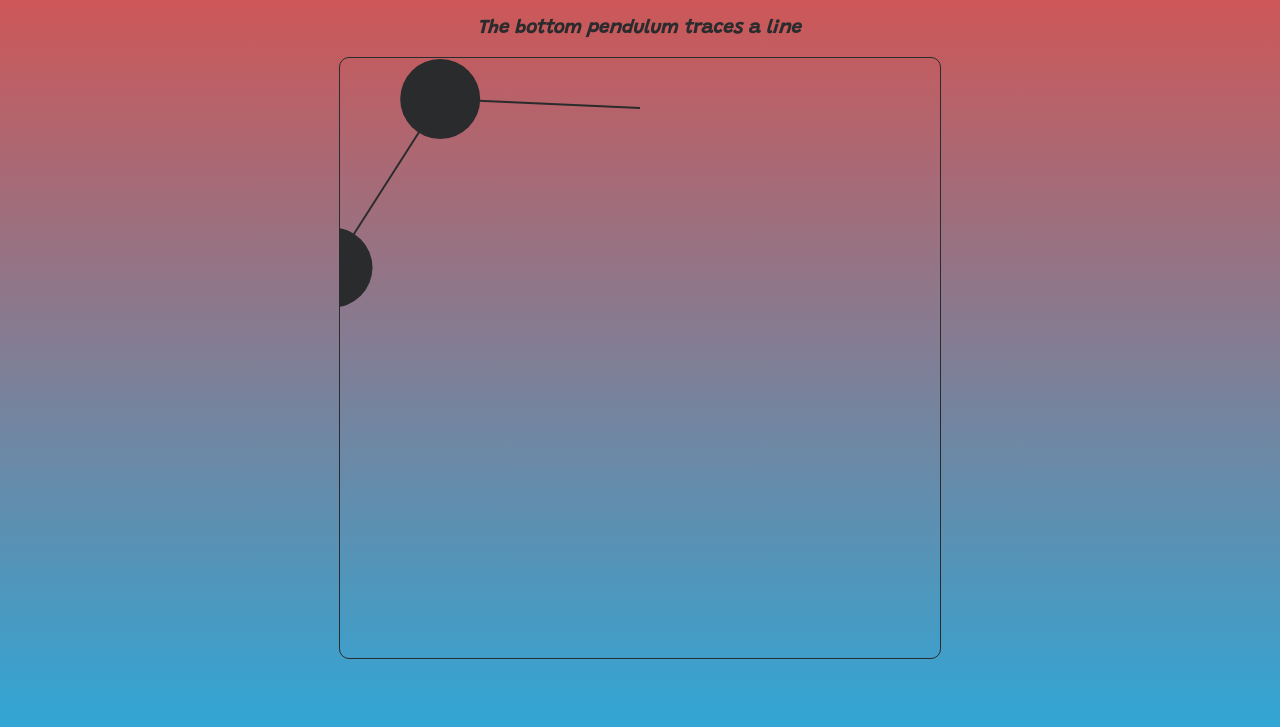
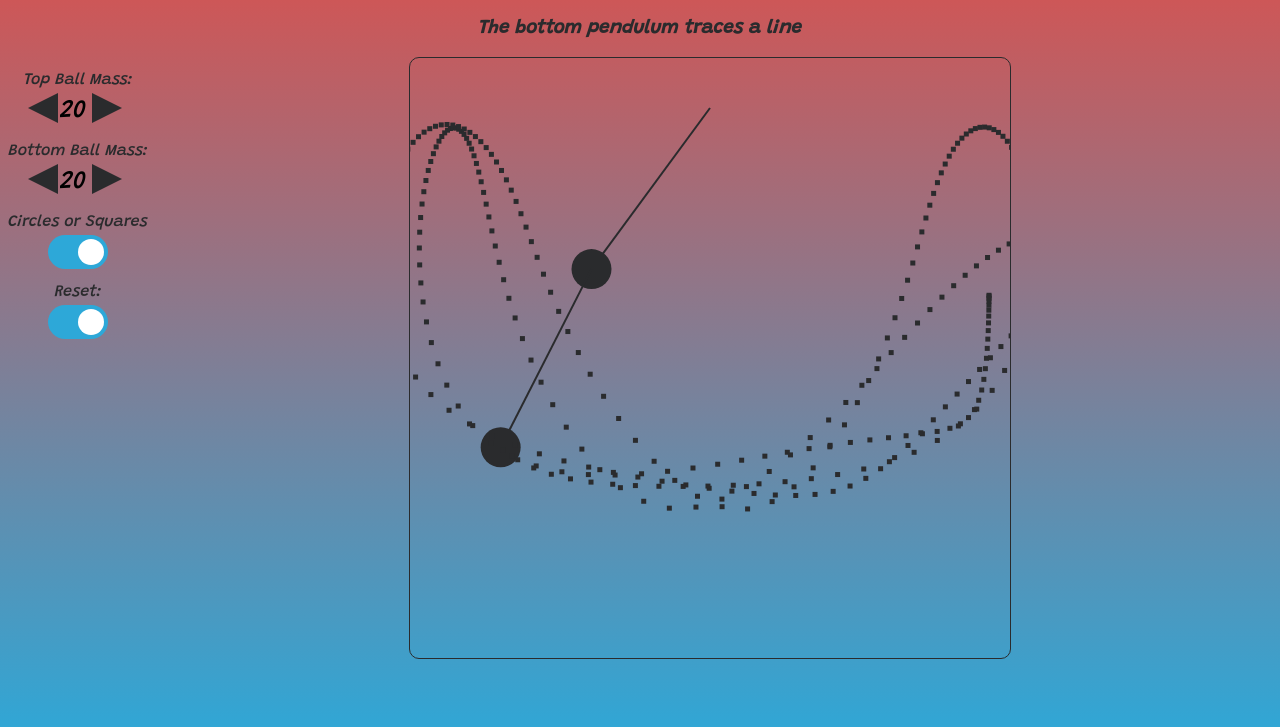
Before and after one commit to MaxDublenko/Double-Pendulum, a plain HTML site: page index.html in a window 1280 px wide. Shown: the part 55-782 px from the top of the page. Drawn offline with Linux system fonts and the light colour scheme.

Commit message:
Add files via upload

```diff
--- a/index.html
+++ b/index.html
@@ -9,6 +9,14 @@
   <body>
     <h1>Double Pendulum</h1>
     <h3>The bottom pendulum traces a line</h3>
+
+    <div class="inputs-left-container">
+      <p class="inputs-left">Top Ball Mass: </p> <div id="la" class="left-arrow"></div> <input class="mid-num" id="tbm" type='text' value="20" readonly> <div id="ra" class="right-arrow"></div>
+      <p class="inputs-left">Bottom Ball Mass: </p> <div id="la1" class="left-arrow"></div> <input class="mid-num" id="bbm" type='text' value="20" readonly> <div id="ra1" class="right-arrow"></div>
+      <p class="inputs-left">Circles or Squares </p> <label class="switch"><input type="checkbox" checked><span class="slider round"></span></label>
+      <p class="inputs-left">Reset: </p> <label class="switch"><input type="checkbox" checked><span class="slider round"></span></label>
+    </div>
+
     <canvas id="canvas"></canvas>
   </body>
   <script src="main.js" charset="utf-8"></script>
--- a/main.js
+++ b/main.js
@@ -2,45 +2,57 @@ let cnv = document.getElementById("canvas");
 let ctx = cnv.getContext("2d");
 cnv.width = 600;
 cnv.height = 600;
-
-// Create array for the line tracing as "memory" for where the line used to be and
-// do dotted lines as oppose to regular lines to have less values in the arrays.
 
 ctx.fillStyle = '#2A2B2DFF';
 ctx.strokeStyle = '#2A2B2DFF';
 
 let r1 = 200;
 let r2 = 200;
-let m1 = 40;
-let m2 = 40;
-let a1 = 0;
-let a2 = 0;
+let m1 = 20;
+let m2 = 20;
+let a1 = Math.PI/2;
+let a2 = Math.PI/8;
 let a1_v = 0;
 let a2_v = 0;
-let a1_a = 0.01;
-let a2_a = -0.001;
 let x1 = 0;
 let y1 = 0;
 let x2 = 0;
 let y2 = 0;
 let g = 1;
+let size = 0.5;
+let traceCircleR = m2 / 2 * size;
+let traceLine = [];
+
+let speed = 5;
 
 requestAnimationFrame(draw)
 
 ctx.translate(300, 50)
 
+let a1_a = 0;
+let a2_a = 0;
+
 function draw() {
   ctx.clearRect(-300, -50, cnv.width, cnv.height);
   ctx.lineWidth = 2;
 
-  // Following equations derived from http://www.physicsandbox.com/projects/double-pendulum.html
-
   let num1 = -g * (2 * m1 + m2) * Math.sin(a1);
   let num2 = -m2 * g * Math.sin(a1 - 2 * a2);
   let num3 = -2 * Math.sin(a1 - a2) * m2;
-  let num4 = a2_v * a2_v * r2 + a1_v * a1_v * r1 * Math.cos();
+  let num4 = a2_v * a2_v * r2 + a1_v * a1_v * r1 * Math.cos(a1-a2);
+  let den = r1 * (2 * m1 + m2 - m2 * Math.cos(2 * a1 - 2 * a2));
 
-  // a1_a =
+  // Following equations derived from http://www.physicsandbox.com/projects/double-pendulum.html
+
+  a1_a = (num1 + num2 + num3 * num4) / den;
+
+  num1 = 2 * Math.sin(a1 - a2);
+  num2 = a1_v * a1_v * r1 * (m1 + m2);
+  num3 = g * (m1 + m2) * Math.cos(a1);
+  num4 = a2_v * a2_v * r2 * m2 * Math.cos(a1 - a2);
+  den = r2 * (2 * m1 + m2 - m2 * Math.cos(2 * a1 - 2 * a2));
+
+  a2_a = (num1 * (num2 + num3 + num4)) / den;
 
   x1 = r1 * Math.sin(a1);
   y1 = r1 * Math.cos(a1);
@@ -67,13 +79,327 @@ function draw() {
   ctx.arc(x2, y2, m2, 0, 2 * Math.PI);
   ctx.fill();
 
+  // Tracing a line
+
+  traceLine.push({
+    x: x2,
+    y: y2
+  });
+
+  for (i=0; i<traceLine.length; i++) {
+    //Circles
+    //ctx.beginPath();
+    //ctx.arc(traceLine[i].x, traceLine[i].y, traceCircleR, 0, 2 * Math.PI);
+    //ctx.fill();
+    //Squares
+    ctx.fillRect(traceLine[i].x, traceLine[i].y, traceCircleR, traceCircleR);
+  }
+
+  a1_v += a1_a / 5 * speed;
+  a2_v += a2_a / 5 * speed;
   a1 += a1_v;
   a2 += a2_v;
 
-  a1_v += a1_a;
-  a2_v += a2_a;
-
-  a1_v = 0.1;
-
   requestAnimationFrame(draw);
 }
+
+document.getElementById('la').addEventListener('click', lapressed)
+
+function lapressed() {
+  m1 -= 1;
+  if (m1 < 1) {
+    alert('Top Ball Mass too small')
+    m1 += 1;
+  } else {
+    document.getElementById('tbm').value = m1;
+  }
+}
+
+document.getElementById('la1').addEventListener('click', la1pressed)
+
+function la1pressed() {
+  m2 -= 1;
+  if (m2 < 1) {
+    alert('Bottom Ball Mass too small')
+    m2 += 1;
+  } else {
+    document.getElementById('bbm').value = m2;
+  }
+}
+
+document.getElementById('ra').addEventListener('click', rapressed)
+
+function rapressed() {
+  m1 += 1;
+  document.getElementById('tbm').value = m1;
+}
+
+
+
+
+
+
+
+
+
+
+
+
+
+
+
+
+
+
+
+
+
+
+
+
+
+
+
+
+
+
+
+
+
+
+
+
+
+
+
+
+
+
+
+
+
+
+
+
+
+
+
+
+
+
+
+
+
+
+
+
+
+
+
+
+
+
+
+
+
+
+
+
+
+
+
+
+
+
+
+
+
+
+
+
+
+
+
+
+
+
+
+
+
+
+
+
+
+
+
+
+
+
+
+
+
+
+
+
+
+
+
+
+
+
+
+
+
+
+
+
+
+
+
+
+
+
+
+
+
+
+
+
+
+
+
+
+
+
+
+
+
+
+
+
+
+
+
+
+
+
+
+
+
+
+
+
+
+
+
+
+
+
+
+
+
+
+
+
+
+
+
+
+
+
+
+
+
+
+
+
+
+
+
+
+
+
+
+
+
+
+
+
+
+
+
+
+
+
+
+
+
+
+
+
+
+
+
+
+
+
+
+
+
+
+
+
+
+
+
+
+
+
+
+
+
+
+
+
+
+
+
+
+
+
+
+
+
+
+
+
+
+
+
+
+
+
+
+
+
+
+
+
+
+
+
+
+
+
+
+
+
+
+
+
+
+
+
+
+
+// End of Project
--- a/style.css
+++ b/style.css
@@ -19,3 +19,121 @@ body {
   border: 1px solid #2A2B2DFF;
   border-radius: 10px;
 }
+
+.inputs-left-container {
+  float: left;
+}
+
+.inputs-left {
+  margin-bottom: 5px;
+  margin-top: 15px;
+}
+
+.inputs-right {
+  float: right;
+  margin-bottom: 15px;
+  margin-top: 15px
+}
+
+.input {
+  border-left: none;
+  border-right: none;
+  border-top: none;
+  border-color: #2DA8D8FF;
+  background: transparent;
+  outline: none;
+  font-family: 'Grandstander', cursive;
+}
+
+.left-arrow {
+  width: 0;
+	height: 0;
+	border-top: 15px solid transparent;
+	border-right: 30px solid #2A2B2DFF;
+	border-bottom: 15px solid transparent;
+  float: left;
+  margin-bottom: 20px;
+  margin-left: 20px;
+}
+
+.right-arrow {
+  width: 0;
+	height: 0;
+	border-top: 15px solid transparent;
+	border-left: 30px solid #2A2B2DFF;
+	border-bottom: 15px solid transparent;
+  float: left;
+  margin-bottom: 20px;
+}
+
+
+.mid-num {
+  background-color: transparent;
+  border: none;
+  width: 30px;
+  float: left;
+  font-family: 'Grandstander', cursive;
+  outline: none;
+  font-size: 25px;
+  margin-top: 5px;
+  margin-bottom: 15px;
+}
+
+.switch {
+  position: relative;
+  display: inline-block;
+  width: 60px;
+  height: 34px;
+}
+
+.switch input {
+  opacity: 0;
+  width: 0;
+  height: 0;
+}
+
+.slider {
+  position: absolute;
+  cursor: pointer;
+  top: 0;
+  left: 0;
+  right: 0;
+  bottom: 0;
+  background-color: #2A2B2DFF;
+  -webkit-transition: .4s;
+  transition: .4s;
+}
+
+.slider:before {
+  position: absolute;
+  content: "";
+  height: 26px;
+  width: 26px;
+  left: 4px;
+  bottom: 4px;
+  background-color: white;
+  -webkit-transition: .4s;
+  transition: .4s;
+}
+
+input:checked + .slider {
+  background-color: #2DA8D8FF;
+}
+
+input:focus + .slider {
+  box-shadow: 0 0 1px #2DA8D8FF;
+}
+
+input:checked + .slider:before {
+  -webkit-transform: translateX(26px);
+  -ms-transform: translateX(26px);
+  transform: translateX(26px);
+}
+
+.slider.round {
+  border-radius: 34px;
+}
+
+.slider.round:before {
+  border-radius: 50%;
+}
```
